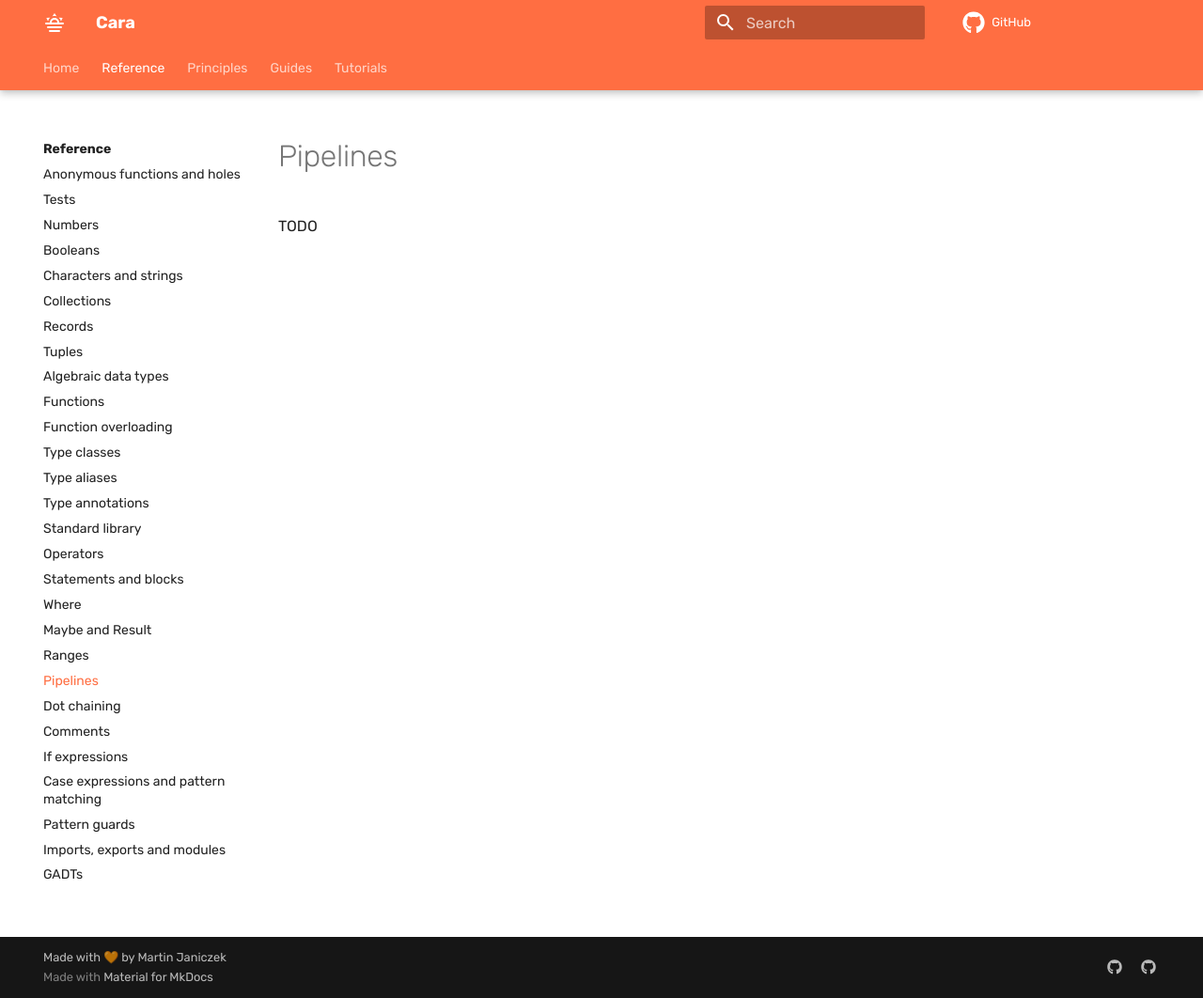
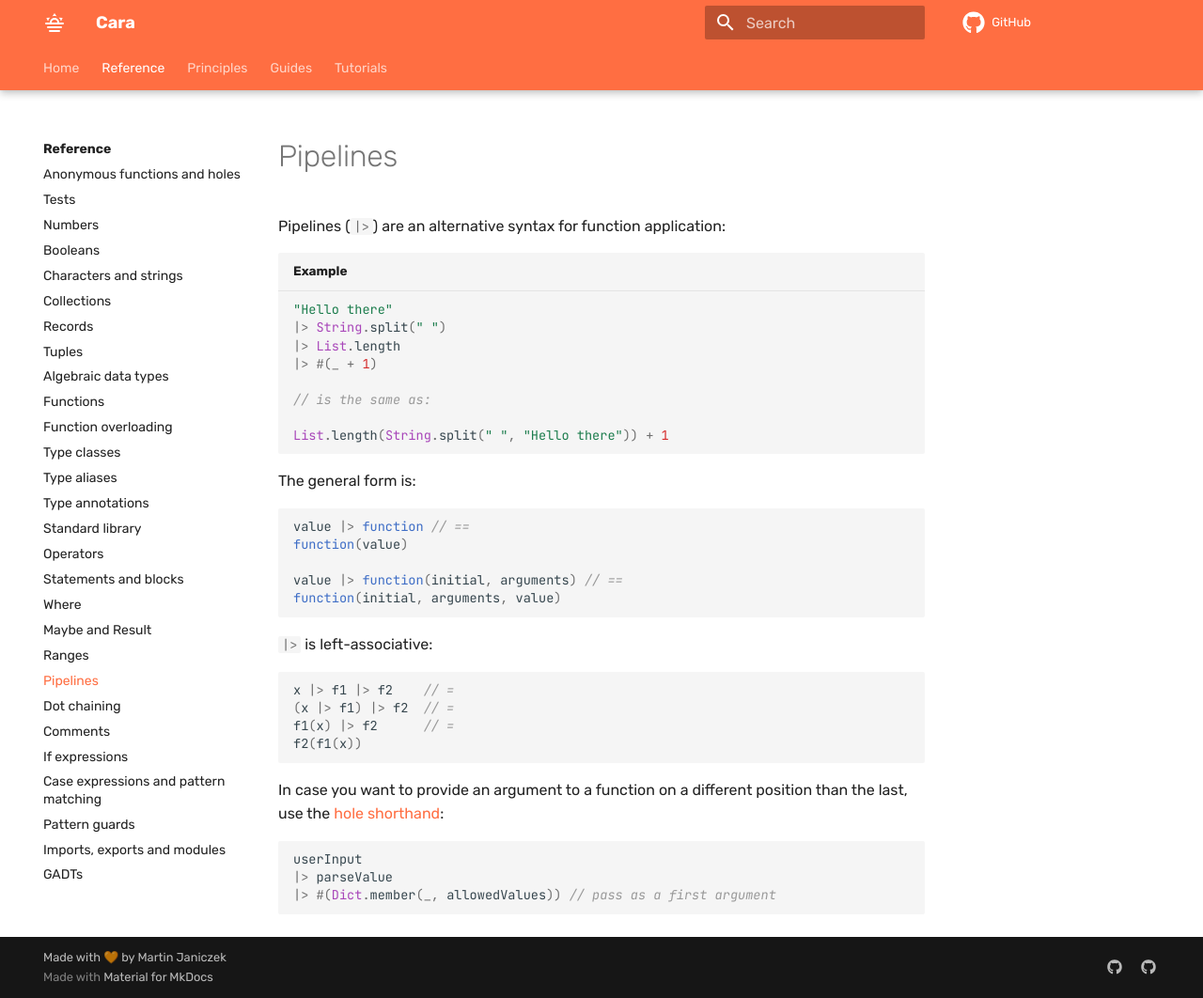
Before and after one commit to cara-lang/website, an MkDocs documentation site: the page built from docs/reference/pipelines.md, in a window 1280 px wide and 1062 px high. Shown: the whole window at 94% size. Built offline with MkDocs 1.6.1 and Material for MkDocs 9.7.7, drawn with Linux system fonts in a browser that asks for light colours; plug-ins that fetch from the network failed and are left out; comment, search, counter and statistics services are not loaded.

Commit message:
Add a chapter on pipelines

````diff
--- a/docs/reference/pipelines.md
+++ b/docs/reference/pipelines.md
@@ -1,3 +1,41 @@
 # Pipelines
 
-TODO
+Pipelines (`|>`) are an alternative syntax for function application:
+
+``` cara title="Example"
+"Hello there"
+|> String.split(" ")
+|> List.length
+|> #(_ + 1)
+
+// is the same as:
+
+List.length(String.split(" ", "Hello there")) + 1
+```
+
+The general form is:
+
+``` cara
+value |> function // ==
+function(value)
+
+value |> function(initial, arguments) // ==
+function(initial, arguments, value)
+```
+
+`|>` is left-associative:
+
+``` cara
+x |> f1 |> f2    // =
+(x |> f1) |> f2  // =
+f1(x) |> f2      // =
+f2(f1(x))
+```
+
+In case you want to provide an argument to a function on a different position than the last, use the [hole shorthand](/reference/anonymous-fns-and-holes/):
+
+``` cara
+userInput
+|> parseValue
+|> #(Dict.member(_, allowedValues)) // pass as a first argument
+```
--- /dev/null
+++ b/docs/stylesheets/extra.css
@@ -0,0 +1,9 @@
+:root > * {
+   --md-code-hl-comment-color: #00000060;
+}
+
+
+.highlight .c1,
+.highlight .cm {
+  font-style: italic;
+}
--- a/mkdocs.yml
+++ b/mkdocs.yml
@@ -118,6 +118,8 @@ extra:
     - icon: fontawesome/brands/github
       link: https://github.com/cara-lang/website
       name: Website
+extra_css:
+  - stylesheets/extra.css
 plugins:
   - search
   - typeset
````
Also changed, not shown: docs/reference/index.md (+1 -1 lines).
